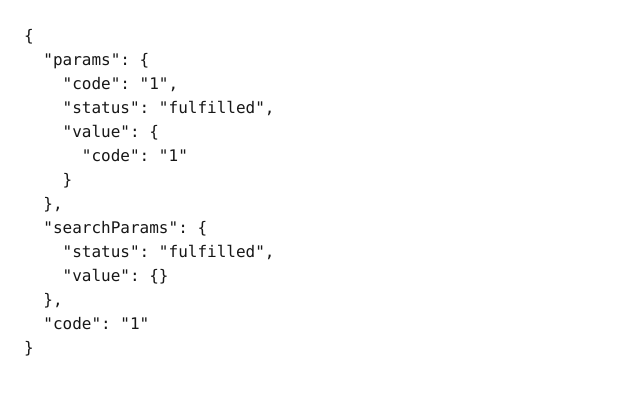
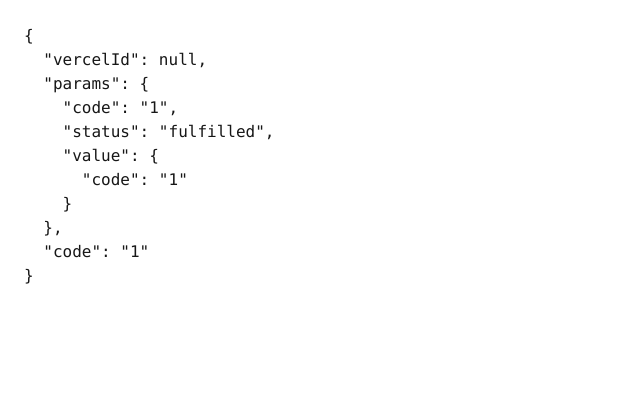
Before and after one commit to muu-ima/nfc-profile, a Next.js app: page /p/1 in a window 1280 px wide. Shown: the top 394 px of the page, without its empty margins (0-640 px from the left). Built offline with nearby package versions, Linux system fonts and the light colour scheme.

Commit message:
debug(routes):再修正

```diff
--- a/app/p/[code]/page.tsx
+++ b/app/p/[code]/page.tsx
@@ -1,19 +1,28 @@
 // app/p/[code]/page.tsx
+import { headers } from "next/headers";
+
+export const dynamic = "force-dynamic";
 export const revalidate = 0;
-export const dynamic = "force-dynamic";
 
 export default async function PublicProfilePage({
   params,
-  searchParams,
 }: {
-  params: { code?: string };
-  searchParams?: { code?: string };
+  params: { code: string };
 }) {
-  const code = params.code ?? searchParams?.code ?? "";
+  const h = await headers(); // ← await つける
+  const code = params?.code ?? "(missing)";
 
   return (
     <pre className="p-6">
-      {JSON.stringify({ params, searchParams, code }, null, 2)}
+      {JSON.stringify(
+        {
+          vercelId: h.get("x-vercel-id"),
+          params,
+          code,
+        },
+        null,
+        2
+      )}
     </pre>
   );
 }
```
